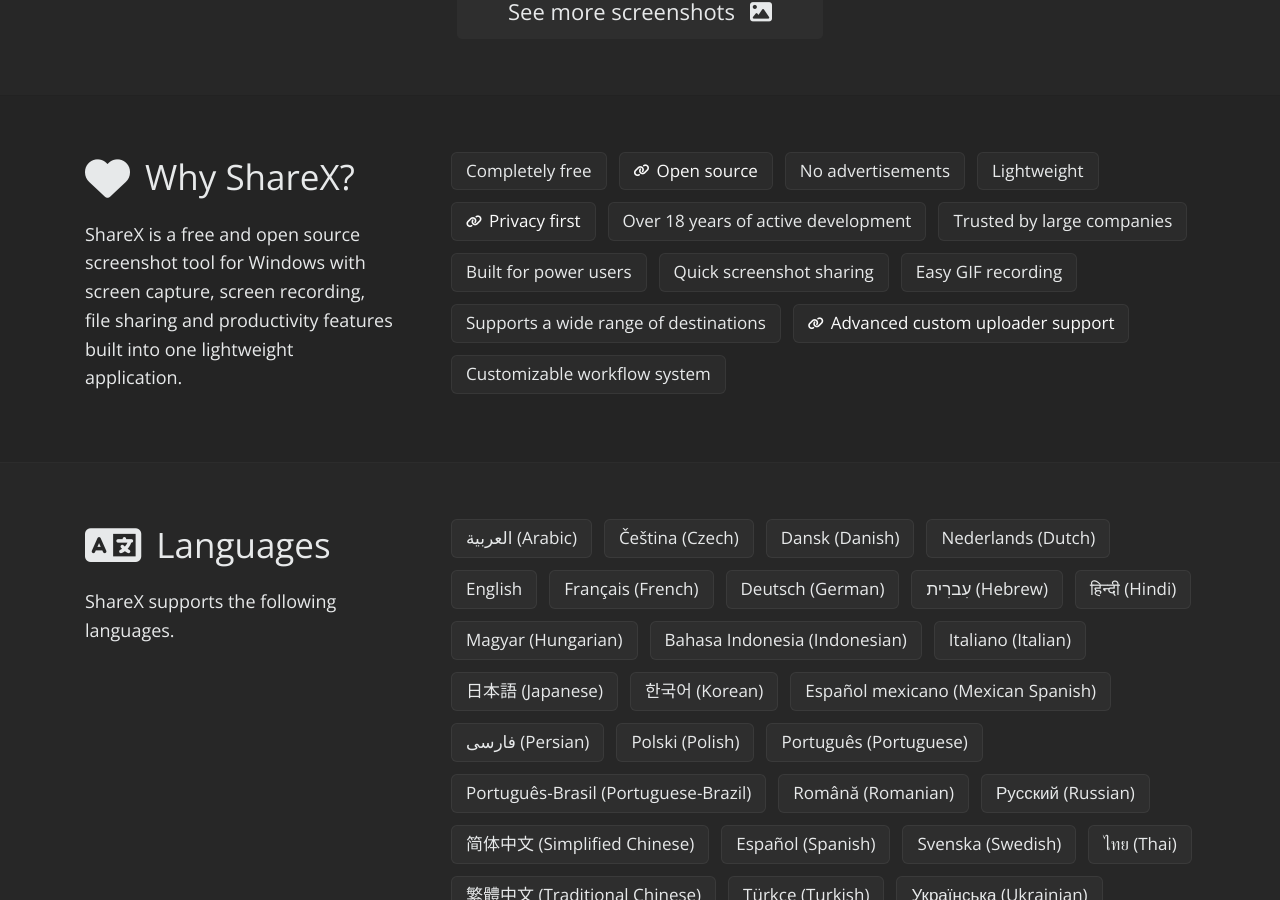
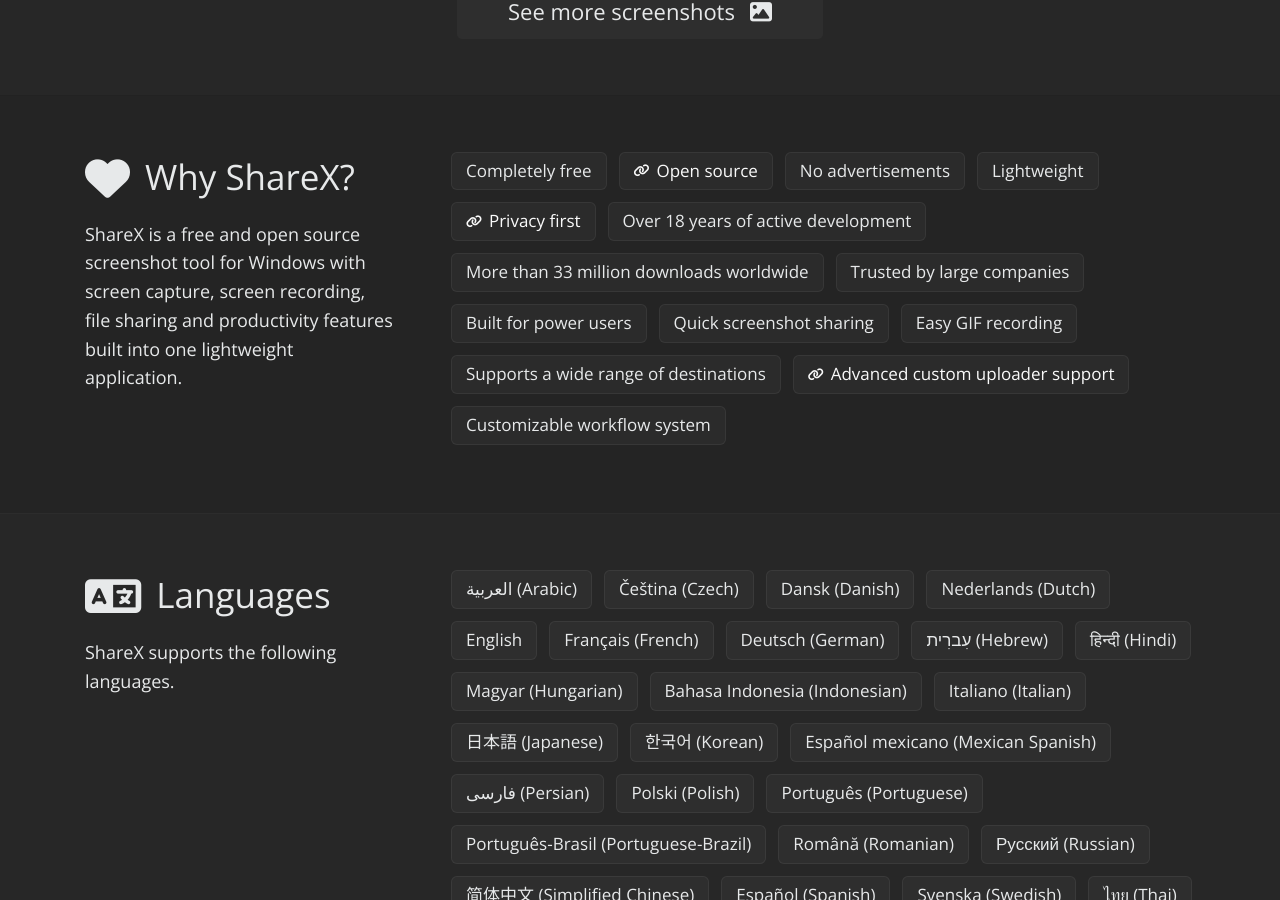
Before and after one commit to ShareX/sharex.github.io, a Jekyll site: the page built from index.html, in a window 1280 px wide and 900 px high, scrolled down 1259 px. Built offline with Jekyll 4.4.1, drawn with Linux system fonts in a browser that asks for light colours; some web fonts are replaced.

Commit message:
Highlight 33 million worldwide downloads

```diff
--- a/index.html
+++ b/index.html
@@ -63,6 +63,7 @@
                     <div class="col-sm-3">Lightweight</div>
                     <a class="col-sm-3" href="/privacy-policy">Privacy first</a>
                     <div class="col-sm-3">Over {{ site.time | date: '%Y' | minus: 2008 }} years of active development</div>
+                    <div class="col-sm-3">More than 33 million downloads worldwide</div>
                     <div class="col-sm-3">Trusted by large companies</div>
                     <div class="col-sm-3">Built for power users</div>
                     <div class="col-sm-3">Quick screenshot sharing</div>
```
